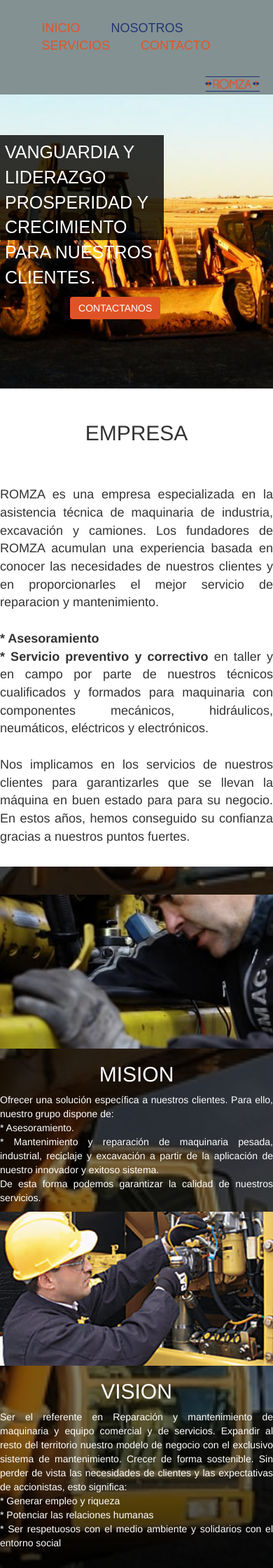
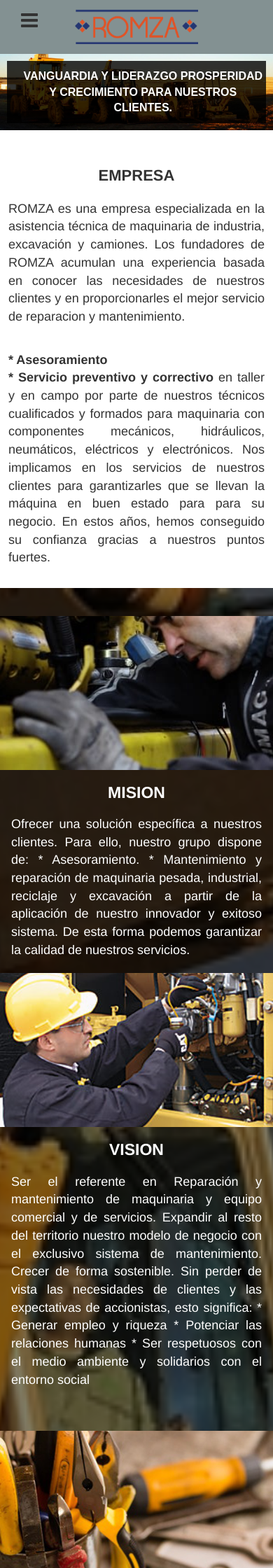
Before and after one commit to esteban1234/romza, a PHP site: page /vistas/nosotros.php in a window 390 px wide. Shown: the top 2240 px of the page at 70% size. Run offline with PHP 8.4, Linux system fonts and the light colour scheme.

Commit message:
ADD RESPONSIVO

```diff
--- a/css/estilos.css
+++ b/css/estilos.css
@@ -35,6 +35,10 @@ nav ul a#select{
 .logo{
   width: 20%;
   margin-right: 5%;
+}
+
+.op-menu{
+  display: none;
 }
 .banneri{
   width: 100%;
--- /dev/null
+++ b/css/responsivo.css
@@ -0,0 +1,526 @@
+@media screen and (max-width: 480px){
+/***************DISEÑO INDEX******************/
+	nav, .logo{
+		float: none !important;
+	}
+
+	nav{
+		display: none;
+		position: fixed;
+		width: 70%;
+		top: 0px;
+		left: 0px;
+		margin:0px;
+		height: 100%;
+		background-color: #839192;
+		z-index: 2;
+	}
+
+	nav ul{
+		padding: 0px !important;
+	}
+
+	nav ul .selector{
+		display: block;
+		text-align: center;
+		padding: 10px 0px !important;
+	}
+
+	.logo{
+		margin: 10px auto;
+		width: 45%;
+	}
+
+	.op-menu{
+		position: absolute;
+		top: 15px;
+		left: 30px;
+		display: block;
+		cursor: pointer;
+	}
+
+	.banneri, .bannern, .fondon2, .bannern2, .banners, .bannerc{
+		height: 100%;
+	}
+
+	.fondo, .fondo2{
+		/*border: 2px solid green;*/
+		width: 95%;
+		margin: auto;
+		height: 100%;
+	}
+
+	.tit{
+		width: 100%;
+		font-size: 16px !important;
+		font-weight: bold;
+		padding: 10px;
+		text-align: center;
+		margin: 10px auto;
+	}
+
+	.tit > br{
+		display: none;
+	}
+
+
+	.btn-ind, .oculto, .delete-br br{
+		display: none;
+	}
+
+	.tit2{
+		font-size: 22px;
+		font-weight: bold;
+	}
+
+	.tit3{
+		text-align: justify;
+		padding: 0px 12px;
+	}
+
+	.img-ind{
+
+		margin: auto;
+		padding: 10px 0px;
+	}
+
+	.boton{
+		margin-top: 40px;
+		margin-bottom: 20px;
+	}
+/***************END DISEÑO INDEX***************/
+
+/***************DISEÑO NOSOTROS*******************/
+	.margen-aser{
+		margin-top: 2em !important;
+		display: block;
+	}
+
+	.tit-mvv{
+		font-size: 23px;
+		font-weight: bold;
+	}
+
+	.txt-mvv{
+		padding: 10px 16px;
+		font-size: 18px;
+	}
+
+	.tit-pf{
+		line-height: normal;
+	}
+
+	.margen-aux{
+		margin: 20px 0px;
+	}
+/***************END DISEÑO NOSOTROS***************/
+
+
+/***************DISEÑO SERVICIOS*******************/
+/*.icono{
+	border: 2px solid red;
+}*/
+
+.txt-centrado p, .txt-centrado h3{
+	text-align: center !important;
+}
+
+.txt-centrado h3{
+	margin-top: 8px;
+}
+/***************END DISEÑO SERVICIOS***************/
+
+
+/***************DISEÑO CONTACO*******************/
+.ts{
+	font-size: 18px;
+	text-align: justify;
+	padding: 0px 12px;
+}
+
+legend, address{
+	text-align: center;
+}
+/***************END DISEÑO CONTACO***************/
+
+/***************DISEÑO FOOTER*******************/
+footer{
+	height: 100%;
+}
+
+footer p{
+	width: 95%;
+	font-size: 16px;
+	margin-bottom: 8px;
+}
+/***************END DISEÑO FOOTER***************/
+}
+
+@media screen and (max-width: 599px) and (min-width: 481px) {
+	/***************DISEÑO INDEX******************/
+	nav, .logo{
+		float: none !important;
+	}
+
+	nav{
+		display: none;
+		position: fixed;
+		width: 70%;
+		top: 0px;
+		left: 0px;
+		margin:0px;
+		height: 100%;
+		background-color: #839192;
+		z-index: 2;
+	}
+
+	nav ul{
+		padding: 0px !important;
+	}
+
+	nav ul .selector{
+		display: block;
+		text-align: center;
+		padding: 10px 0px !important;
+	}
+
+	.logo{
+		margin: 10px auto;
+		width: 35%;
+	}
+
+	.op-menu{
+		position: absolute;
+		top: 15px;
+		left: 30px;
+		display: block;
+		cursor: pointer;
+	}
+
+	.banneri, .bannern, .fondon2, .bannern2, .banners, .bannerc{
+		height: 100%;
+	}
+
+	.fondo, .fondo2{
+		/*border: 2px solid green;*/
+		width: 95%;
+		margin: auto;
+		height: 100%;
+	}
+
+	.tit{
+		width: 100%;
+		font-size: 16px !important;
+		font-weight: bold;
+		padding: 10px;
+		text-align: center;
+		margin: 10px auto;
+	}
+
+	.tit > br{
+		display: none;
+	}
+
+
+	.btn-ind, .oculto, .delete-br br{
+		display: none;
+	}
+
+	.tit2{
+		font-size: 22px;
+		font-weight: bold;
+	}
+
+	.tit3{
+		text-align: justify;
+		padding: 0px 12px;
+	}
+
+	.img-ind{
+
+		margin: auto;
+		padding: 10px 0px;
+	}
+
+	.boton{
+		margin-top: 40px;
+		margin-bottom: 20px;
+	}
+/***************END DISEÑO INDEX***************/
+
+/***************DISEÑO NOSOTROS*******************/
+	.margen-aser{
+		margin-top: 2em !important;
+		display: block;
+	}
+
+	.tit-mvv{
+		font-size: 23px;
+		font-weight: bold;
+	}
+
+	.txt-mvv{
+		padding: 10px 16px;
+		font-size: 18px;
+	}
+
+	.tit-pf{
+		line-height: normal;
+	}
+
+	.margen-aux{
+		margin: 20px 0px;
+	}
+
+	.imagen1, .imagen2, .imagen3{
+		background-size: 100% 100%;
+
+	}
+/***************END DISEÑO NOSOTROS***************/
+
+
+/***************DISEÑO SERVICIOS*******************/
+/*.icono{
+	border: 2px solid red;
+}*/
+
+.txt-centrado p, .txt-centrado h3{
+	text-align: center !important;
+}
+
+.txt-centrado h3{
+	margin-top: 8px;
+}
+/***************END DISEÑO SERVICIOS***************/
+
+
+/***************DISEÑO CONTACO*******************/
+.ts{
+	font-size: 18px;
+	text-align: justify;
+	padding: 0px 12px;
+}
+
+legend, address{
+	text-align: center;
+}
+/***************END DISEÑO CONTACO***************/
+
+/***************DISEÑO FOOTER*******************/
+footer{
+	height: 100%;
+}
+
+footer p{
+	width: 95%;
+	font-size: 16px;
+	margin-bottom: 8px;
+}
+/***************END DISEÑO FOOTER***************/
+}
+
+@media screen and (max-width: 799px) and (min-width: 600px) {
+	/***************DISEÑO INDEX******************/
+	nav, .logo{
+		float: none !important;
+	}
+
+	nav{
+		display: none;
+		position: fixed;
+		width: 70%;
+		top: 0px;
+		left: 0px;
+		margin:0px;
+		height: 100%;
+		background-color: #839192;
+		z-index: 2;
+	}
+
+	nav ul{
+		padding: 0px !important;
+	}
+
+	nav ul .selector{
+		display: block;
+		text-align: center;
+		padding: 10px 0px !important;
+	}
+
+	.logo{
+		margin: 10px auto;
+		width: 25%;
+	}
+
+	.op-menu{
+		position: absolute;
+		top: 15px;
+		left: 30px;
+		display: block;
+		cursor: pointer;
+	}
+
+	.banneri, .bannern, .fondon2, .bannern2, .banners, .bannerc{
+		height: 100%;
+	}
+
+	.fondo, .fondo2{
+		/*border: 2px solid green;*/
+		width: 95%;
+		margin: auto;
+		height: 100%;
+	}
+
+	.tit{
+		width: 100%;
+		font-size: 16px !important;
+		font-weight: bold;
+		padding: 10px;
+		text-align: center;
+		margin: 10px auto;
+	}
+
+	.tit > br{
+		display: none;
+	}
+
+
+	.btn-ind, .oculto, .delete-br br{
+		display: none;
+	}
+
+	.tit2{
+		font-size: 22px;
+		font-weight: bold;
+	}
+
+	.tit3{
+		text-align: justify;
+		padding: 0px 12px;
+	}
+
+	.img-ind{
+
+		margin: auto;
+		padding: 10px 0px;
+	}
+
+	.boton{
+		margin-top: 40px;
+		margin-bottom: 20px;
+	}
+/***************END DISEÑO INDEX***************/
+
+/***************DISEÑO NOSOTROS*******************/
+	.margen-aser{
+		margin-top: 2em !important;
+		display: block;
+	}
+
+	.tit-mvv{
+		font-size: 23px;
+		font-weight: bold;
+	}
+
+	.txt-mvv{
+		padding: 10px 16px;
+		font-size: 18px;
+	}
+
+	.tit-pf{
+		line-height: normal;
+	}
+
+	.margen-aux{
+		margin: 20px 0px;
+	}
+
+	.imagen1, .imagen2, .imagen3{
+		background-size: 100% 100%;
+		height: 280px !important;
+	}
+/***************END DISEÑO NOSOTROS***************/
+
+
+/***************DISEÑO SERVICIOS*******************/
+/*.icono{
+	border: 2px solid red;
+}*/
+
+.icono i{
+	font-size: 75px;
+}
+
+.txt-centrado p, .txt-centrado h3{
+	text-align: center !important;
+}
+
+.txt-centrado h3{
+	margin-top: 8px;
+}
+
+
+/***************END DISEÑO SERVICIOS***************/
+
+
+/***************DISEÑO CONTACO*******************/
+.ts{
+	font-size: 18px;
+	text-align: justify;
+	padding: 0px 12px;
+}
+
+legend, address{
+	text-align: center;
+}
+/***************END DISEÑO CONTACO***************/
+
+/***************DISEÑO FOOTER*******************/
+footer{
+	height: 100%;
+}
+
+footer p{
+	width: 95%;
+	font-size: 16px;
+	margin-bottom: 8px;
+}
+/***************END DISEÑO FOOTER***************/
+}
+
+@media screen and (max-width: 1023px) and (min-width: 800px) {
+	.icono i{
+	font-size: 70px;
+}
+
+.fondo, .fondo2{
+	width: 85%;
+	height: 180px;
+}
+
+.tit{
+	margin: auto !important;
+	font-size: 22px;
+}
+
+.img-ind{
+	margin: 10px auto;
+
+}
+
+.txt-mvv{
+	padding: 0px 15px;
+}
+
+}
+
+@media screen and (max-width: 1280px) and (min-width: 1024px) {      /* mac*/
+
+	.fondo, .fondo2{
+	width: 85%;
+	height: 180px;
+}
+}
+@media screen and (max-width: 1366px) and (min-width: 1024px) { }
+
+@media screen and (min-width: 1367px) { }
--- a/vistas/nosotros.php
+++ b/vistas/nosotros.php
@@ -15,22 +15,25 @@
   <figure class="logo pull-right animated bounceInRight">
     <img src="../img/romza.png" alt="ROMZA" class="img-responsive">
   </figure>
+  <div class="op-menu">
+      <i class="fa fa-bars fa-2x abrir" aria-hidden="true"></i>
+    </div>
 </header>
 
 <div class="bannern">
   <div class="fondo2 animated bounceInLeft">
     <p class="tit">Vanguardia y liderazgo <br> Prosperidad y crecimiento para nuestros clientes.</p>
-    <a class="pull-right" href="contacto.php" style="margin-right: 2%;"><button type="button" class="btn btn-danger">CONTACTANOS</button></a>
+    <a class="pull-right btn-ind" href="contacto.php" style="margin-right: 2%;"><button type="button" class="btn btn-danger">CONTACTANOS</button></a>
   </div>
 </div>
 
 <div class="section" style="padding: 5% 0px;">
   <div class="container">
-    <div class="row">
+    <div class="row delete-br">
       <h2 class="text-center tit2">EMPRESA</h2> <br><br>
       <p class="text-justify tit3">ROMZA es una empresa especializada en la  asistencia técnica de maquinaria de industria, excavación y camiones. Los fundadores de ROMZA acumulan una experiencia basada en conocer las necesidades de nuestros clientes y en proporcionarles el mejor servicio de reparacion y mantenimiento. <br><br>
 
-      <b>* Asesoramiento</b> <br>
+      <b class="margen-aser">* Asesoramiento</b> <br>
       <b>* Servicio preventivo y correctivo</b> en taller y en campo por parte de nuestros técnicos cualificados y formados para maquinaria con componentes mecánicos, hidráulicos, neumáticos, eléctricos y electrónicos. <br><br>
 
       Nos implicamos en los servicios de nuestros clientes para garantizarles que se llevan la máquina en buen estado para para su negocio. En estos años, hemos conseguido su confianza gracias a nuestros puntos fuertes.</p>
@@ -42,23 +45,19 @@
   <div class="fondon2">
     <br><br>
     <div class="row">
-          <div class="col-md-4 col-md-offset-2">
-            <figure class="imagen1">
-
-            </figure>
-            <h2 class="text-center" style="color: #fff;">MISION</h2>
-            <p class="text-justify" style="color: #fff;">Ofrecer una solución específica a nuestros clientes. Para ello, nuestro grupo dispone de: <br>
+          <div class="col-sm-6 col-md-4 col-md-offset-2">
+            <figure class="imagen1"></figure>
+            <h2 class="text-center tit-mvv" style="color: #fff;">MISION</h2>
+            <p class="text-justify txt-mvv delete-br" style="color: #fff;">Ofrecer una solución específica a nuestros clientes. Para ello, nuestro grupo dispone de: <br>
 
             * Asesoramiento. <br>
             * Mantenimiento y reparación de maquinaria pesada, industrial, reciclaje y excavación a partir de la aplicación de nuestro innovador y exitoso sistema. <br>
             De esta forma podemos garantizar la calidad de nuestros servicios. </p>
           </div>
-          <div class="col-md-4">
-            <figure class="imagen2">
-
-            </figure>
-            <h2 class="text-center" style="color: #fff;">VISION</h2>
-            <p class="text-justify" style="color: #fff;">Ser el referente en Reparación y mantenimiento de maquinaria y equipo comercial y de servicios. Expandir al resto del territorio nuestro modelo de negocio con el exclusivo sistema de mantenimiento. Crecer de forma sostenible. Sin perder de vista las necesidades de clientes y las expectativas de accionistas, esto significa: <br>
+          <div class="col-sm-6 col-md-4">
+            <figure class="imagen2"></figure>
+            <h2 class="text-center tit-mvv" style="color: #fff;">VISION</h2>
+            <p class="text-justify txt-mvv delete-br" style="color: #fff;">Ser el referente en Reparación y mantenimiento de maquinaria y equipo comercial y de servicios. Expandir al resto del territorio nuestro modelo de negocio con el exclusivo sistema de mantenimiento. Crecer de forma sostenible. Sin perder de vista las necesidades de clientes y las expectativas de accionistas, esto significa: <br>
             * Generar empleo y riqueza <br>
             * Potenciar las relaciones humanas <br>
             * Ser respetuosos con el medio ambiente y solidarios con el entorno social</p>
@@ -70,8 +69,8 @@
             <figure class="imagen3">
 
             </figure>
-            <h2 class="text-center" style="color: #fff;">VALORES</h2>
-            <p class="text-justify" style="color: #fff;">
+            <h2 class="text-center tit-mvv" style="color: #fff;">VALORES</h2>
+            <p class="text-justify txt-mvv delete-br" style="color: #fff;">
                * Liderazgo y superación <br>
               Innovar para ir siempre un paso por delante y adaptarse al cambiante mundo en el que vivimos.<br>
               * Proximidad e independencia<br>
@@ -89,28 +88,29 @@
 </div>
 
 <div class="section" style="padding: 5% 0px;">
-      <div class="container">
-         <h2 class="text-center tit2" style="color: #000; text-transform: uppercase;">Puntos fuertes por los que confiar en romza</h2> <br><br>
+      <div class="container delete-br">
+         <h2 class="text-center tit2 tit-pf" style="color: #000; text-transform: uppercase;">Puntos fuertes por los que confiar en romza</h2> <br><br>
         <div class="row">
-          <div class="col-md-3">
+          <div class="col-sm-6 col-md-3 margen-aux">
             <div class="icono">
               <i class="fa fa-check-circle" aria-hidden="true"></i>
             </div>
             <h4 class="text-center">Misión, visión y valores basados en la excelencia empresarial.</h4>
           </div>
-          <div class="col-md-3">
+          <div class="col-sm-6 col-md-3 margen-aux">
             <div class="icono">
               <i class="fa fa-cubes" aria-hidden="true"></i>
             </div>
             <h4 class="text-center">Experiencia en el sector.</h4>
           </div>
-          <div class="col-md-3">
+          <div class="clearfix  visible-sm"></div>
+          <div class="col-sm-6 col-md-3 margen-aux">
             <div class="icono">
               <i class="fa fa-download" aria-hidden="true"></i>
             </div>
             <h4 class="text-center">Orientación a reducir costes de nuestros clientes.</h4>
           </div>
-          <div class="col-md-3">
+          <div class="col-sm-6 col-md-3 margen-aux">
             <div class="icono">
               <i class="fa fa-reply-all" aria-hidden="true"></i>
             </div>
@@ -118,25 +118,25 @@
           </div>
         </div> <br><br>
         <div class="row">
-          <div class="col-md-3">
+          <div class="col-sm-6 col-md-3 margen-aux">
             <div class="icono">
               <i class="fa fa-pencil-square-o" aria-hidden="true"></i>
             </div>
             <h4 class="text-center">Coordinación total entre departamento comercial y técnico.</h4>
           </div>
-          <div class="col-md-3">
+          <div class="col-sm-6 col-md-3 margen-aux">
             <div class="icono">
               <i class="fa fa-users" aria-hidden="true"></i>
             </div>
             <h4 class="text-center">Formación continua para ofrecer el mejor servicio.</h4>
           </div>
-          <div class="col-md-3">
+          <div class="col-sm-6 col-md-3 margen-aux">
             <div class="icono">
               <i class="fa fa-wrench" aria-hidden="true"></i>
             </div>
             <h4 class="text-center">Instalaciones totalmente equipados.</h4>
           </div>
-          <div class="col-md-3">
+          <div class="col-sm-6 col-md-3 margen-aux">
             <div class="icono">
               <i class="fa fa-cogs" aria-hidden="true"></i>
             </div>
@@ -145,7 +145,7 @@
         </div>
          <br><br>
         <div class="row">
-          <div class="col-md-4 col-md-offset-4">
+          <div class="col-md-4 col-md-offset-4 margen-aux">
             <div class="icono">
               <i class="fa fa-handshake-o" aria-hidden="true"></i>
             </div>
```
Also changed, not shown: index.php (+15 -16 lines), js/menu.js (+8 -16 lines), vistas/contacto.php (+11 -7 lines), vistas/envia.php (+12 -2 lines), vistas/servicios.php (+17 -14 lines).
